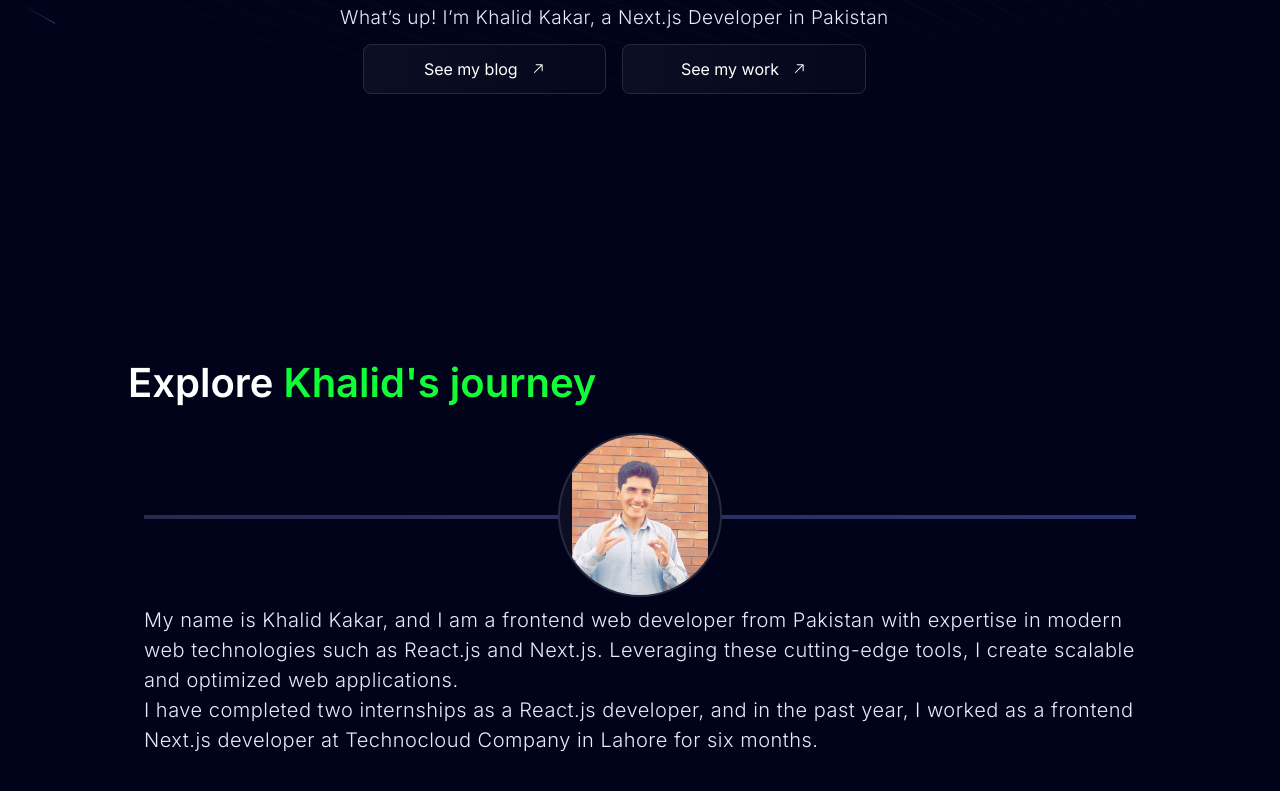
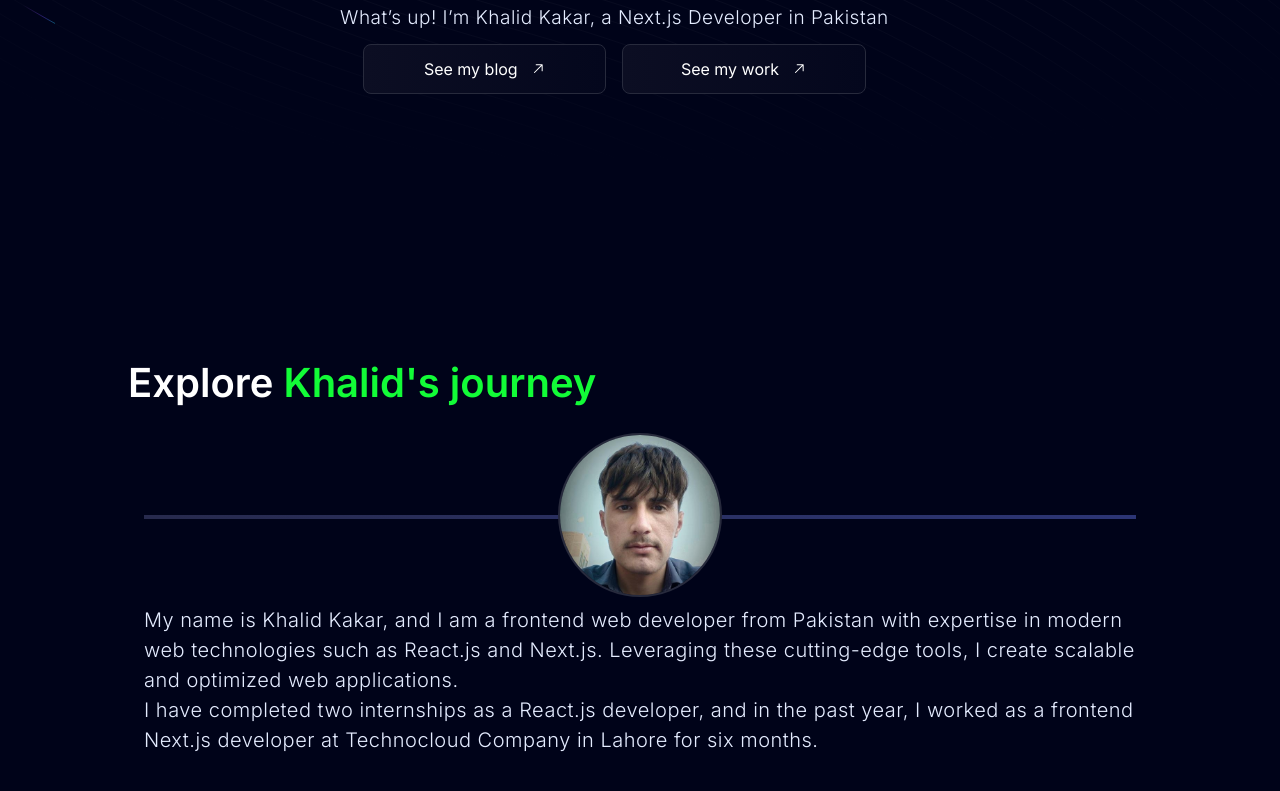
Before and after one commit to khalidkakar12/khalidkakar, a Next.js app: page / in a window 1280 px wide. Shown: the part 447-1238 px from the top of the page. Built offline with nearby package versions, Linux system fonts and the light colour scheme.

Commit message:
Update About.tsx

```diff
--- a/components/About.tsx
+++ b/components/About.tsx
@@ -10,7 +10,7 @@ const About = () => {
       <div className="rounded-xl  px-4 py-3 flex flex-col items-center justify-center">
         <div className=" relative w-full my-2 ">
           <div className="border-2 w-fit m-auto rounded-full border-[#272A3C] bg-gradient-to-r from-[#0C0E23] to-[#04071D]">
-          <Image src='/profile.webp' width={200} height={200} alt="khalid" className="md:h-40 md:w-40 h-32 w-32 object-contain z-40 rounded-full" />
+          <Image src='/profile.jpg' width={200} height={200} alt="khalid" className="md:h-40 md:w-40 h-32 w-32 object-contain z-40 rounded-full" />
           </div>
           <div className="  w-full h-1 absolute -z-10 top-[50%] bg-gradient-to-r from-[#272a4d] to-[#2c3575] " />
         </div>
```
